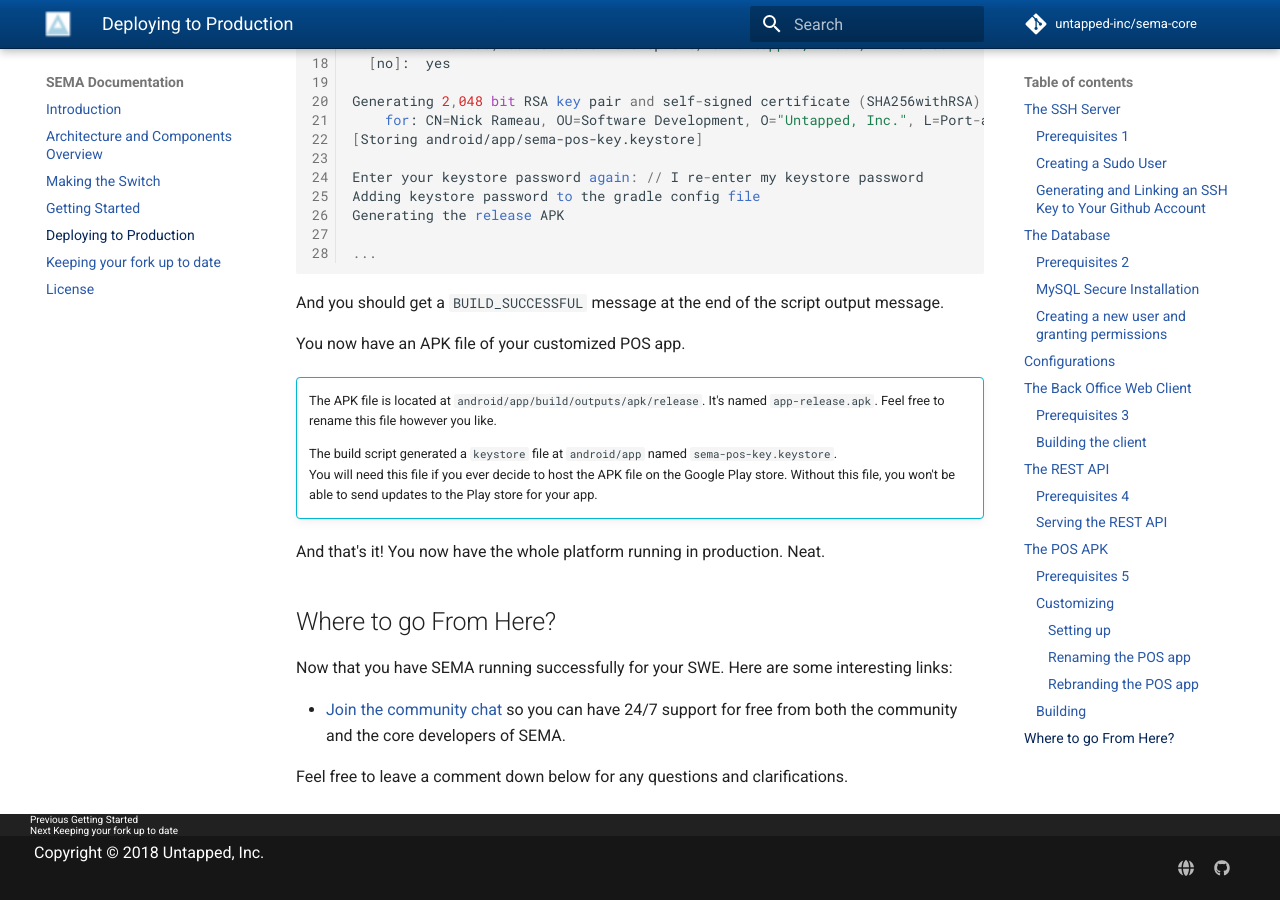
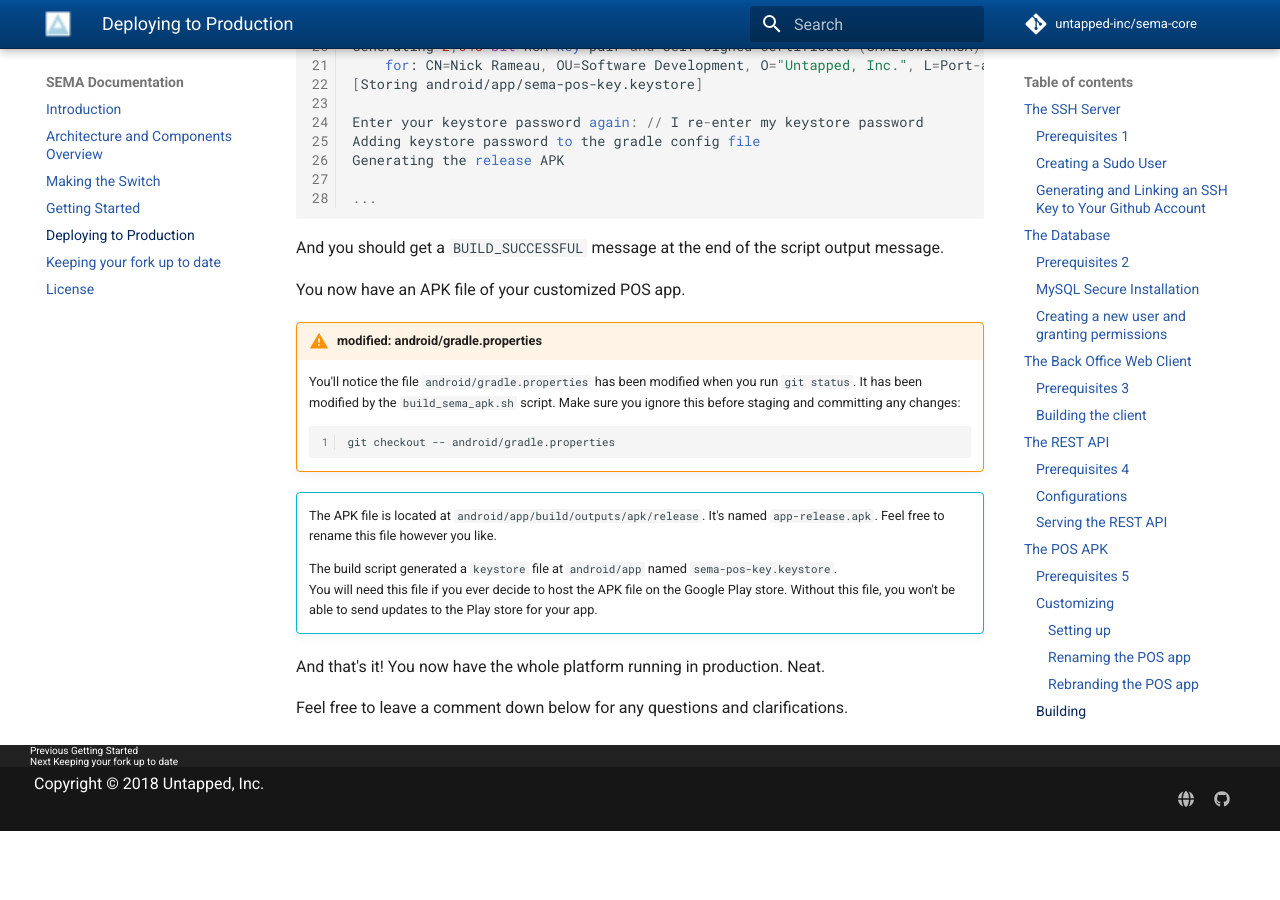
Before and after one commit to untapped-inc/sema-docs, an MkDocs documentation site: the page built from docs/deploying-to-production.md, in a window 1280 px wide and 900 px high, scrolled down 10733 px. Built offline with MkDocs 1.6.1 and Material for MkDocs 9.7.7, drawn with Linux system fonts in a browser that asks for light colours; comment, search, counter and statistics services are not loaded; after the commit the page ends 11564 px from its top, so only the background shows below that; some of the changed text lies outside the part shown.

Commit message:
[Patch] Update the deploying to production section

```diff
--- a/docs/deploying-to-production.md
+++ b/docs/deploying-to-production.md
@@ -176,10 +176,6 @@
 
 Now that your database is ready for production use, follow the instructions [over there](getting-started.md) to populate the basic data in its tables.
 
-## Configurations
-
-Let's now setup the configuration file, follow the instructions in [this sub-section](getting-started.md#configurations_1).
-
 ## The Back Office Web Client
 
 ### Prerequisites 3
@@ -223,6 +219,10 @@
 * Clone your new repository to a local directory: `git clone https://github.com/YOUR-USERNAME/sema-core.git` - Make sure to change ==YOUR-USERNAME== to your Github username or the one you chose to fork the repo for
 * Move into the root directory of the REST API: `cd sema-core`
 * From this point on, we expect that you are in the root directory of the REST API
+
+### Configurations
+
+Let's now setup the configuration file, follow the instructions in [this sub-section](getting-started.md#configurations_1).
 
 ### Serving the REST API
 
@@ -302,16 +302,13 @@
 
 From this point of this tutorial, here's what you'll need to follow along:
 
-* Assuming you are currently in the `sema-core` directory, move back into the root directory: `cd ..`
+* Assuming you are currently on your SSH server in the `sema-core` directory, leave it and get back on your personal computer. This sub-section is to be followed from your development machine, not the cloud
 * Create a new repository by forking the official POS mobile client repo through Github: Follow [this link](https://help.github.com/articles/fork-a-repo/) for instructions. Link to the repo: https://github.com/untapped-inc/sema-pos-mobile
 * Clone your new repository to a local directory: `git clone https://github.com/YOUR-USERNAME/sema-pos-mobile.git` - Make sure to change ==YOUR-USERNAME== to your Github username or the one you chose to fork the repo for
 * Move into the root directory of the POS mobile client: `cd sema-pos-mobile`
 * From this point on, we expect that you are in the root directory of the POS mobile client
 
 We will now build a customized version of the POS app.
-
-!!! info ""
-    For this part, do not do it on the SSH server. Do it locally on your development machine.
 
 ### Customizing
 
@@ -424,6 +421,14 @@
 
 You now have an APK file of your customized POS app.
 
+!!! warning "modified:   android/gradle.properties"
+    You'll notice the file `android/gradle.properties` has been modified when you run `git status`.
+    It has been modified by the `build_sema_apk.sh` script. Make sure you ignore this before staging and committing any changes:
+
+
+        git checkout -- android/gradle.properties
+
+
 !!! info ""
     The APK file is located at `android/app/build/outputs/apk/release`. It's named `app-release.apk`. Feel free to rename this file however you like.
 
@@ -433,11 +438,11 @@
 
 And that's it! You now have the whole platform running in production. Neat.
 
-## Where to go From Here?
+<!-- ## Where to go From Here?
 
 Now that you have SEMA running successfully for your SWE. Here are some interesting links:
 
-* <a href="https://gitter.im/sema-dev/" target="_blank">Join the community chat</a> so you can have 24/7 support for free from both the community and the core developers of SEMA.
+* <a href="https://gitter.im/sema-dev/" target="_blank">Join the community chat</a> so you can have 24/7 support for free from both the community and the core developers of SEMA. -->
 <!-- * [The Database Schema](the-database-schema.md) -->
 <!-- * [The REST API Server](rest-api/overview.md) -->
 <!-- * [The Back Office Client](back-office/overview.md) -->
```
